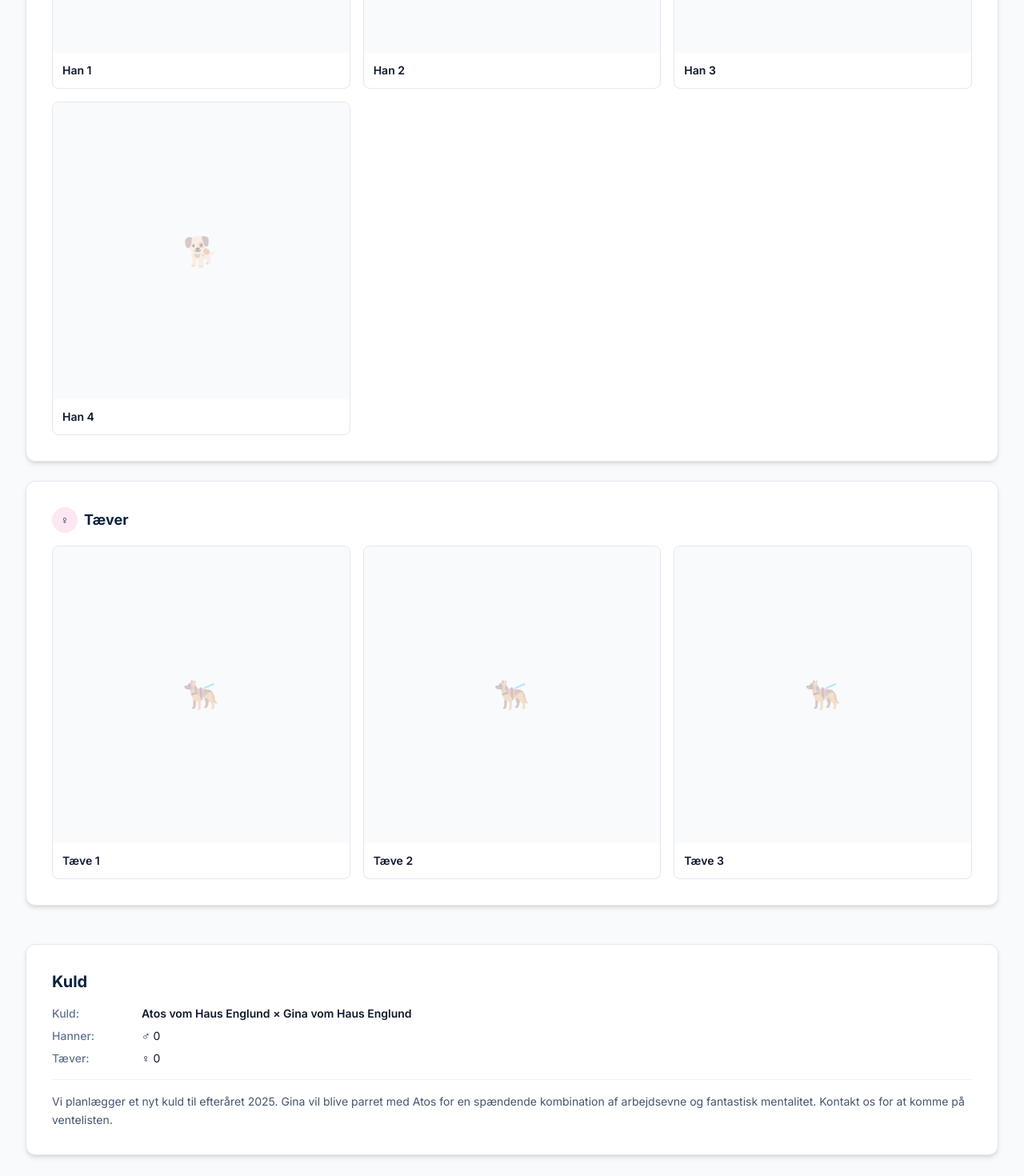
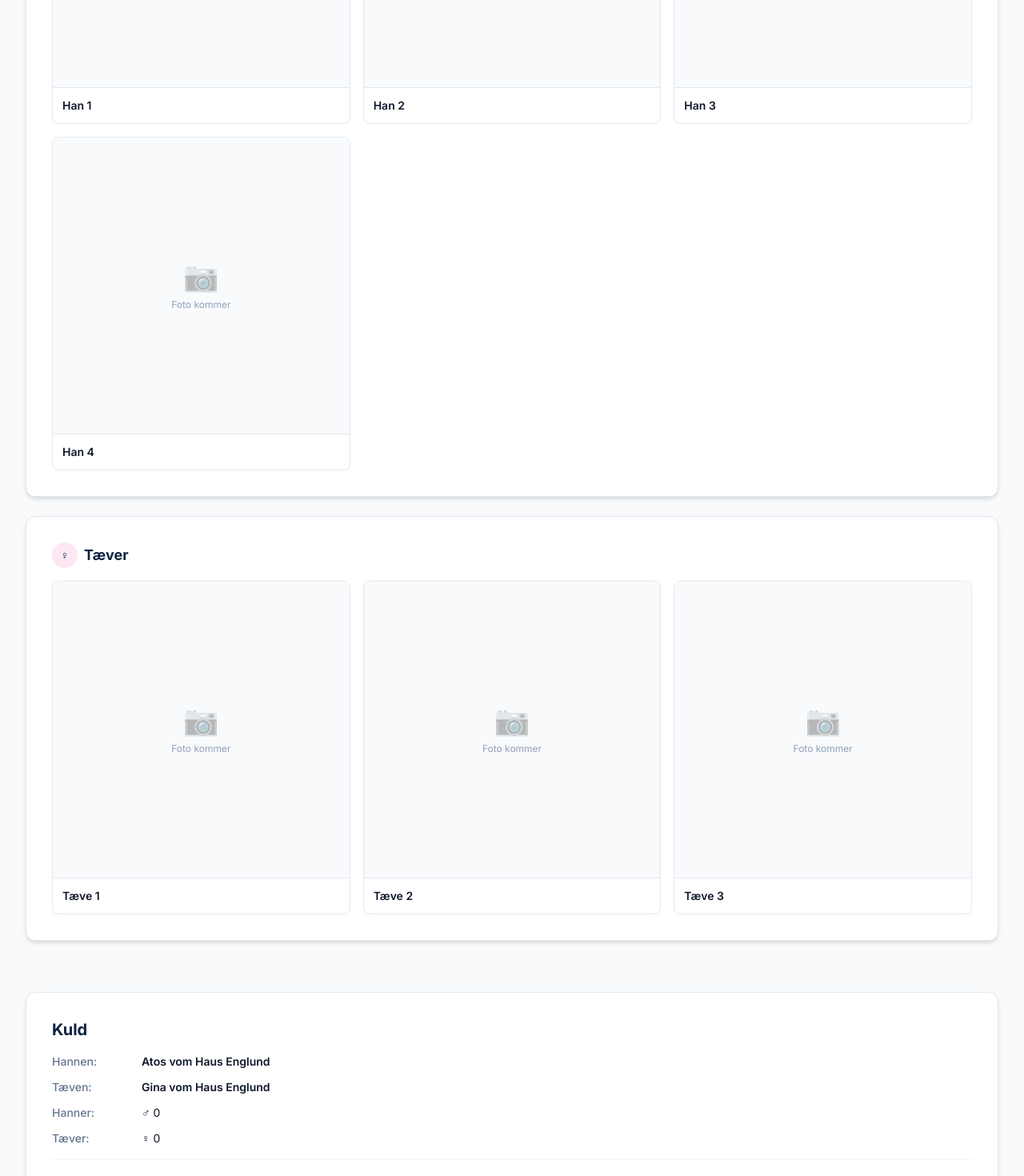
Before and after one commit to marienlund/kennel-englund, a Next.js app: page /hvalpe in a window 1280 px wide. Shown: the part 920-2390 px from the top of the page at 80% size. Built offline with nearby package versions, Linux system fonts and the light colour scheme.

Commit message:
Add Working Dog links for sire/dam in litter, photo placeholders for puppies

```diff
--- a/src/app/hvalpe/page.tsx
+++ b/src/app/hvalpe/page.tsx
@@ -25,7 +25,7 @@ export default async function HvalpePage() {
         <p className="text-slate-500 text-center py-12">Ingen kuld at vise lige nu.</p>
       )}
 
-      <div className="space-y-12">
+      <div className="space-y-16">
         {litters.map((litter) => {
           const birthDate = litter.birth_date
             ? new Date(litter.birth_date).toLocaleDateString('da-DK', {
@@ -40,10 +40,26 @@ export default async function HvalpePage() {
               {/* Boks 1: Kuld info */}
               <div className="bg-white rounded-xl shadow-md border border-slate-200 p-6 sm:p-8">
                 <h2 className="text-xl font-bold text-[#0c2340] mb-4">Kuld</h2>
-                <div className="space-y-2 text-sm">
+                <div className="space-y-3 text-sm">
                   <div className="flex gap-4">
-                    <span className="text-slate-500 w-24 flex-shrink-0 font-medium">Kuld:</span>
-                    <span className="text-slate-900 font-semibold">{litter.sire_name} × {litter.dam_name}</span>
+                    <span className="text-slate-500 w-24 flex-shrink-0 font-medium">Hannen:</span>
+                    <span className="text-slate-900 font-semibold">{litter.sire_name}</span>
+                    {litter.sire_working_dog_url && (
+                      <a href={litter.sire_working_dog_url} target="_blank" rel="noopener noreferrer"
+                        className="inline-flex items-center gap-1 text-xs text-[#2563eb] hover:text-[#0c2340]">
+                        Working Dog <ExternalLink size={10} />
+                      </a>
+                    )}
+                  </div>
+                  <div className="flex gap-4">
+                    <span className="text-slate-500 w-24 flex-shrink-0 font-medium">Tæven:</span>
+                    <span className="text-slate-900 font-semibold">{litter.dam_name}</span>
+                    {litter.dam_working_dog_url && (
+                      <a href={litter.dam_working_dog_url} target="_blank" rel="noopener noreferrer"
+                        className="inline-flex items-center gap-1 text-xs text-[#2563eb] hover:text-[#0c2340]">
+                        Working Dog <ExternalLink size={10} />
+                      </a>
+                    )}
                   </div>
                   {birthDate && (
                     <div className="flex gap-4">
@@ -80,15 +96,16 @@ export default async function HvalpePage() {
                             <img src={puppy.photo_url} alt={puppy.name} className="w-full h-full object-cover" />
                           </div>
                         ) : (
-                          <div className="aspect-square bg-slate-50 flex items-center justify-center">
-                            <span className="text-4xl opacity-30">🐕</span>
+                          <div className="aspect-square bg-slate-50 flex flex-col items-center justify-center border-b border-slate-200">
+                            <span className="text-4xl opacity-30 mb-2">📷</span>
+                            <span className="text-xs text-slate-400">Foto kommer</span>
                           </div>
                         )}
-                        <div className="p-3">
+                        <div className="p-3 space-y-1">
                           <p className="font-semibold text-slate-900 text-sm">{puppy.name}</p>
                           {puppy.working_dog_url && (
                             <a href={puppy.working_dog_url} target="_blank" rel="noopener noreferrer"
-                              className="inline-flex items-center gap-1 text-xs text-[#2563eb] hover:text-[#0c2340] mt-1">
+                              className="inline-flex items-center gap-1 text-xs text-[#2563eb] hover:text-[#0c2340]">
                               Working Dog <ExternalLink size={10} />
                             </a>
                           )}
@@ -114,15 +131,16 @@ export default async function HvalpePage() {
                             <img src={puppy.photo_url} alt={puppy.name} className="w-full h-full object-cover" />
                           </div>
                         ) : (
-                          <div className="aspect-square bg-slate-50 flex items-center justify-center">
-                            <span className="text-4xl opacity-30">🐕‍🦺</span>
+                          <div className="aspect-square bg-slate-50 flex flex-col items-center justify-center border-b border-slate-200">
+                            <span className="text-4xl opacity-30 mb-2">📷</span>
+                            <span className="text-xs text-slate-400">Foto kommer</span>
                           </div>
                         )}
-                        <div className="p-3">
+                        <div className="p-3 space-y-1">
                           <p className="font-semibold text-slate-900 text-sm">{puppy.name}</p>
                           {puppy.working_dog_url && (
                             <a href={puppy.working_dog_url} target="_blank" rel="noopener noreferrer"
-                              className="inline-flex items-center gap-1 text-xs text-[#2563eb] hover:text-[#0c2340] mt-1">
+                              className="inline-flex items-center gap-1 text-xs text-[#2563eb] hover:text-[#0c2340]">
                               Working Dog <ExternalLink size={10} />
                             </a>
                           )}
--- a/src/lib/types.ts
+++ b/src/lib/types.ts
@@ -38,7 +38,9 @@ export interface Puppy {
 export interface Litter {
   id: string
   sire_name: string
+  sire_working_dog_url?: string | null
   dam_name: string
+  dam_working_dog_url?: string | null
   birth_date: string | null
   males_count: number
   females_count: number
```
